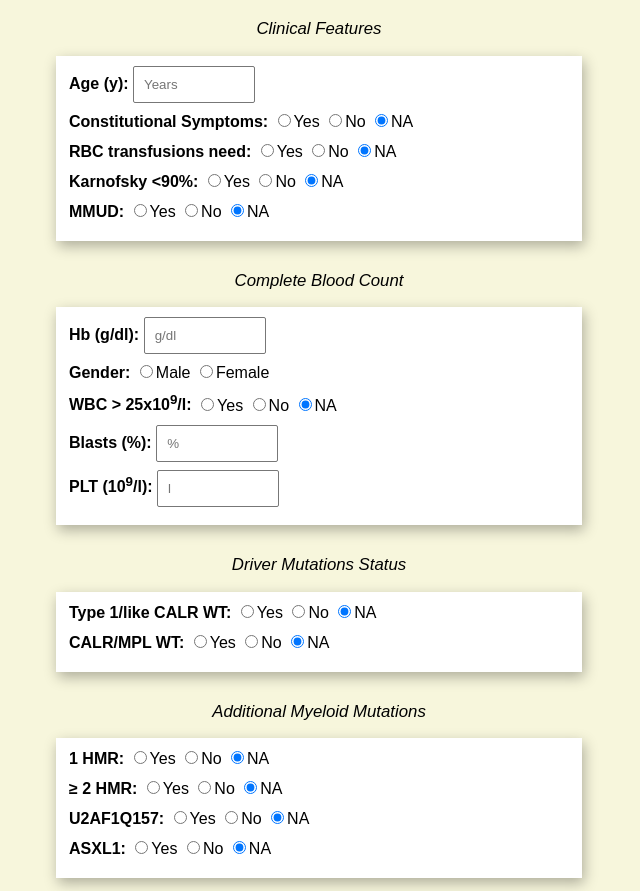
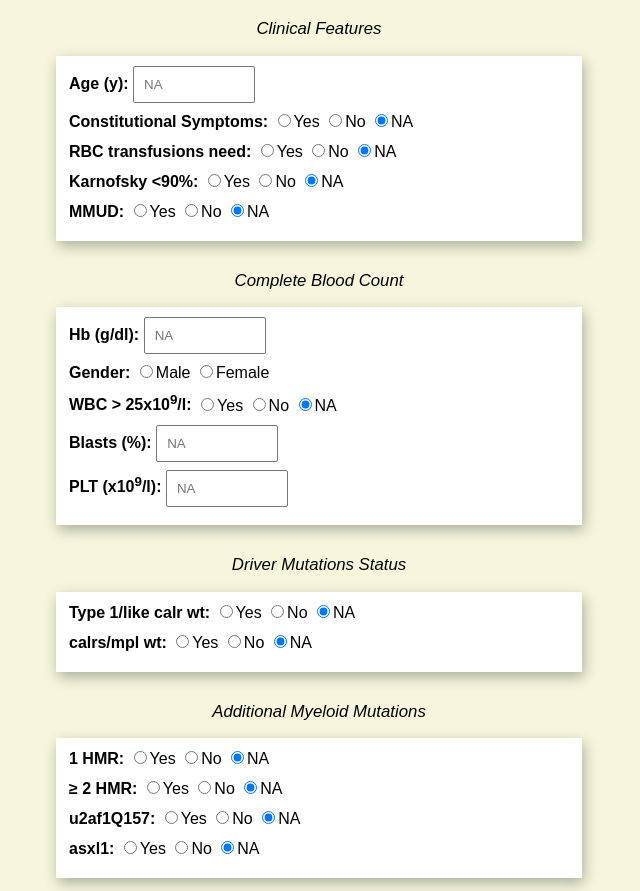
Before and after one commit to pigna90/pmf.scores.calculator, a plain HTML site: page index.html in a window 1280 px wide. Shown: the part 61-952 px from the top of the page, without its empty margins (321-961 px from the left). Drawn offline with Linux system fonts and the light colour scheme.

Commit message:
Small changes UI

```diff
--- a/index.html
+++ b/index.html
@@ -4,8 +4,6 @@
 <head>
     <meta charset="UTF-8">
     <meta http-equiv="X-UA-Compatible" content="IE=edge">
-    <meta name="viewport" content=
-        "width=device-width, initial-scale=1.0">
     <title>
         Prognostici Score
     </title>
@@ -26,7 +24,7 @@
             <!-- Input Type Text -->
             <input type="number"
                    id="age"
-                   placeholder="Years"
+                   placeholder="NA"
                    min="0" max="150" />
         </div>
 
@@ -134,7 +132,7 @@
             <!-- Input Type Text -->
             <input type="number"
                    id="hb"
-                   placeholder="g/dl"
+                   placeholder="NA"
                    min="0" max="150" />
         </div>
 
@@ -187,19 +185,19 @@
             <!-- Input Type Text -->
             <input type="number"
                    id="blasts"
-                   placeholder="%"
+                   placeholder="NA"
                    min="0" max="100" />
         </div>
 
         <div class="form-control">
             <label class="label-name">
-                PLT (10<sup>9</sup>/l):
+                PLT (x10<sup>9</sup>/l):
             </label>
 
             <!-- Input Type Text -->
             <input type="number"
                    id="plt"
-                   placeholder="l"
+                   placeholder="NA"
                    min="0"/>
         </div>
 
@@ -209,7 +207,7 @@
     <form id="form">
         <div class="form-control">
             <label class="label-name">
-                Type 1/like CALR WT:
+                Type 1/like calr wt:
             </label>
             <!-- Input Type Radio Button -->
             <label>
@@ -231,7 +229,7 @@
 
         <div class="form-control">
             <label class="label-name">
-                CALR/MPL WT:
+                calrs/mpl wt:
             </label>
 
             <!-- Input Type Radio Button -->
@@ -301,7 +299,7 @@
 
         <div class="form-control">
             <label class="label-name">
-                U2AF1Q157:
+                u2af1Q157:
             </label>
             <!-- Input Type Radio Button -->
             <label>
@@ -323,7 +321,7 @@
 
         <div class="form-control">
             <label class="label-name">
-                ASXL1:
+                asxl1:
             </label>
             <!-- Input Type Radio Button -->
             <label>
```
